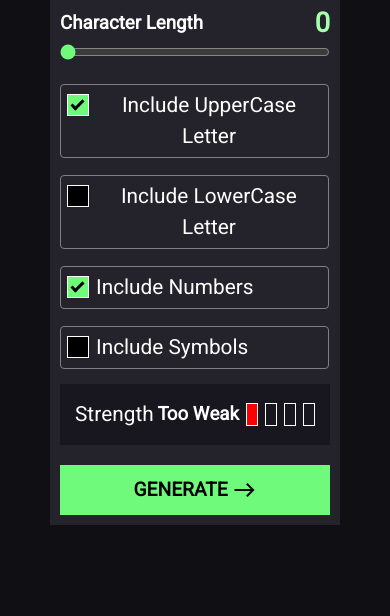
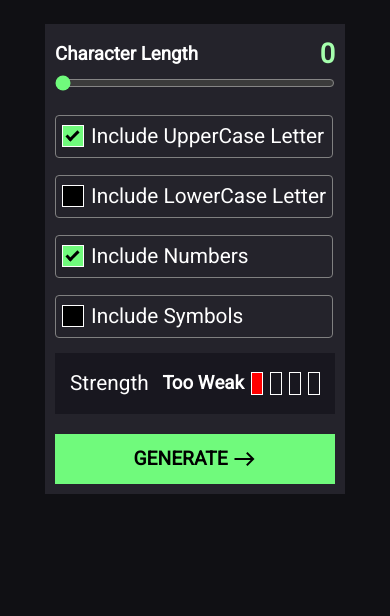
Before and after one commit to ShikharSinghKushwaha/passwordgenerator-frontend-mentor, a plain HTML site: page index.html in a window 390 px wide. Shown: the part 228-844 px from the top of the page. Drawn offline with nearby package versions, Linux system fonts and the light colour scheme; a web font is replaced by a local one.

Commit message:
Update index.css

```diff
--- a/index.css
+++ b/index.css
@@ -227,9 +227,9 @@ main{
     }
 }
 
-@media (max-width:500px){
+@media (max-width:550px){
 .password-container{
-    width: 290px;
+    width: 300px;
     height: 450px auto;
     /* border: 2px solid red; */
 
```
